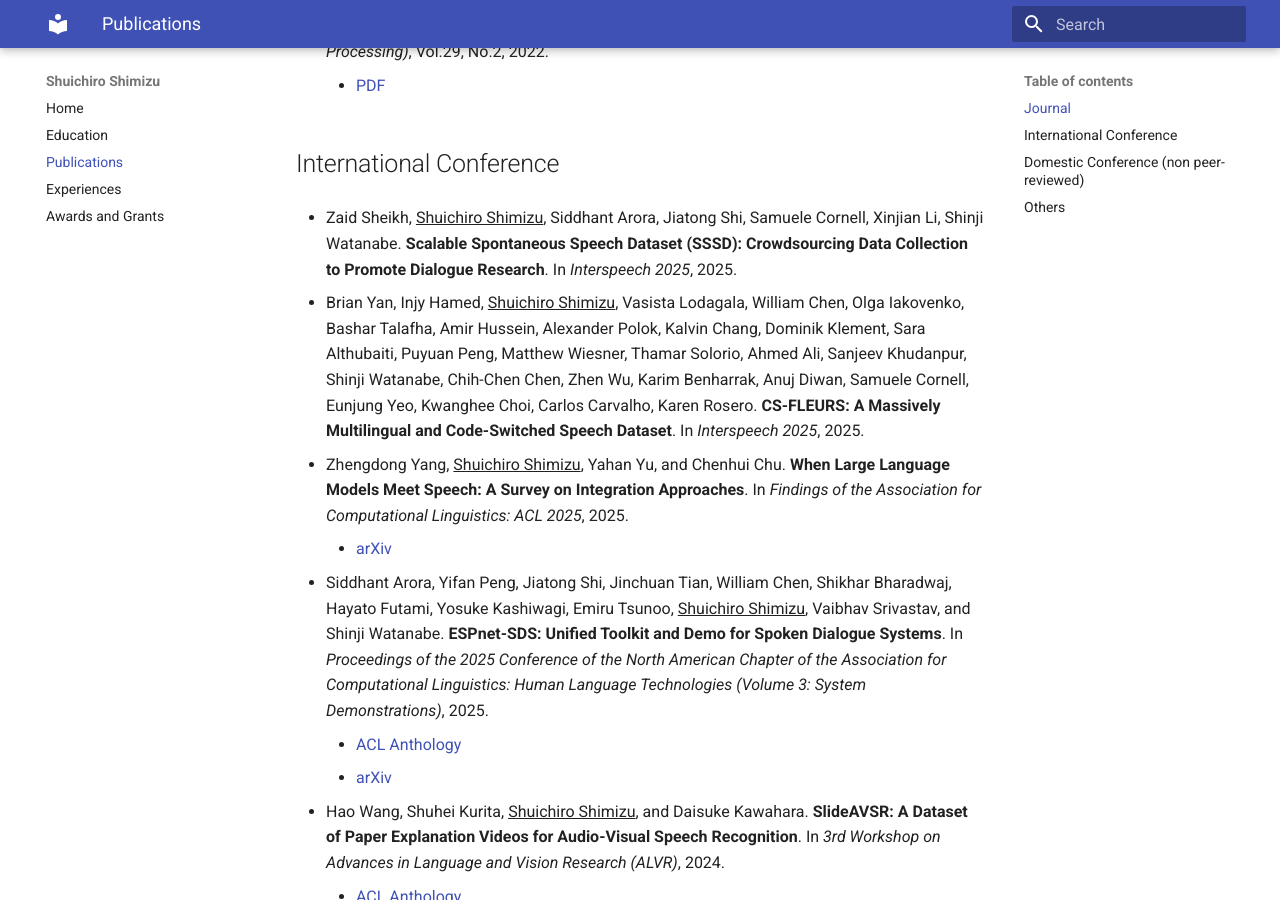
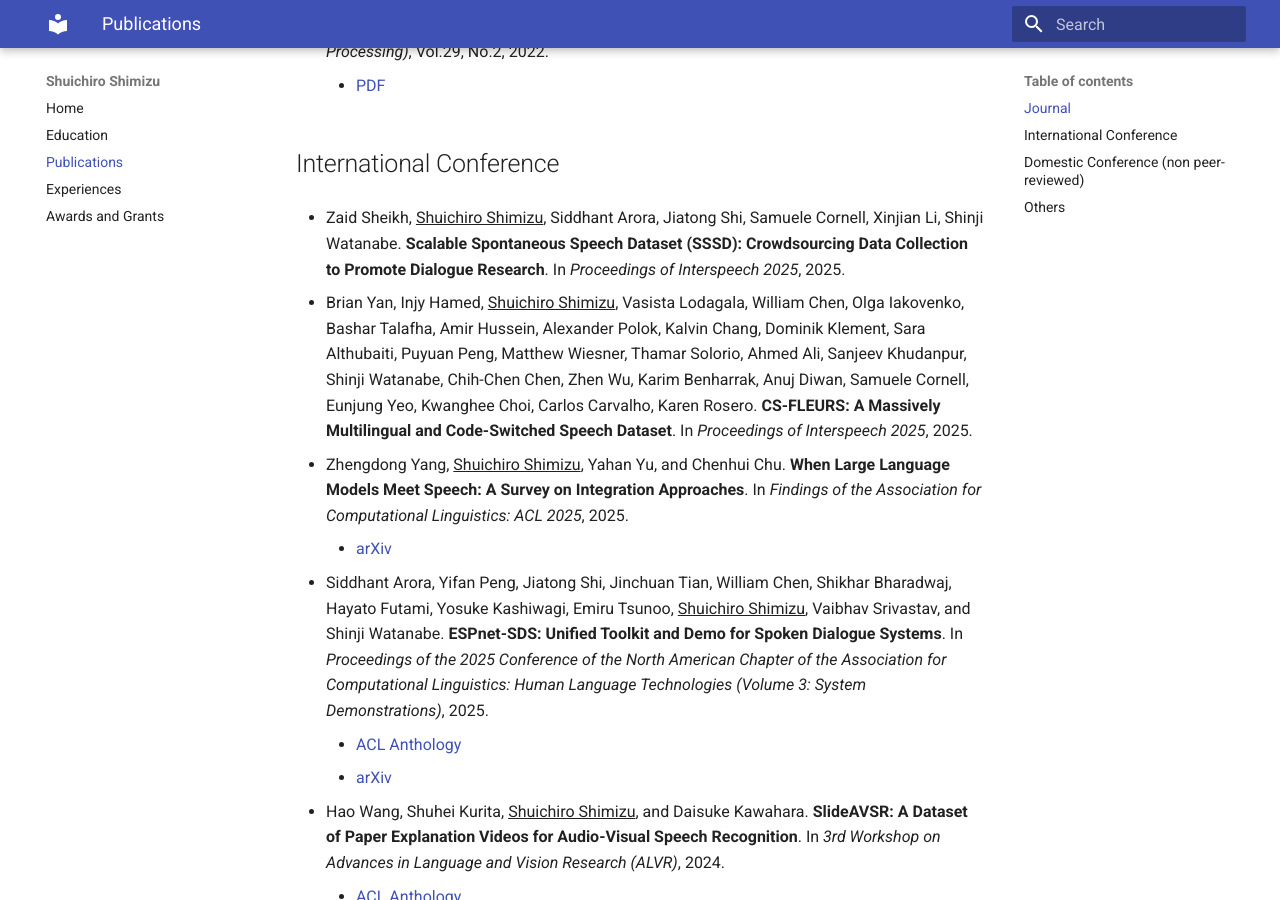
Before and after one commit to cromz22/cromz22.github.io, an MkDocs documentation site: the page built from docs/publications.md, in a window 1280 px wide and 900 px high, scrolled down 369 px. Built offline with MkDocs 1.6.1 and Material for MkDocs 9.7.7, drawn with Linux system fonts in a browser that asks for light colours.

Commit message:
update publications

```diff
--- a/docs/publications.md
+++ b/docs/publications.md
@@ -15,11 +15,11 @@
 
 - Zaid Sheikh, <u>Shuichiro Shimizu</u>, Siddhant Arora, Jiatong Shi, Samuele Cornell, Xinjian Li, Shinji Watanabe.
   **Scalable Spontaneous Speech Dataset (SSSD): Crowdsourcing Data Collection to Promote Dialogue Research**.
-  In _Interspeech 2025_, 2025.
+  In _Proceedings of Interspeech 2025_, 2025.
 
 - Brian Yan, Injy Hamed, <u>Shuichiro Shimizu</u>, Vasista Lodagala, William Chen, Olga Iakovenko, Bashar Talafha, Amir Hussein, Alexander Polok, Kalvin Chang, Dominik Klement, Sara Althubaiti, Puyuan Peng, Matthew Wiesner, Thamar Solorio, Ahmed Ali, Sanjeev Khudanpur, Shinji Watanabe, Chih-Chen Chen, Zhen Wu, Karim Benharrak, Anuj Diwan, Samuele Cornell, Eunjung Yeo, Kwanghee Choi, Carlos Carvalho, Karen Rosero.
   **CS-FLEURS: A Massively Multilingual and Code-Switched Speech Dataset**.
-  In _Interspeech 2025_, 2025.
+  In _Proceedings of Interspeech 2025_, 2025.
 
 - Zhengdong Yang, <u>Shuichiro Shimizu</u>, Yahan Yu, and Chenhui Chu.
   **When Large Language Models Meet Speech: A Survey on Integration Approaches**.
```
